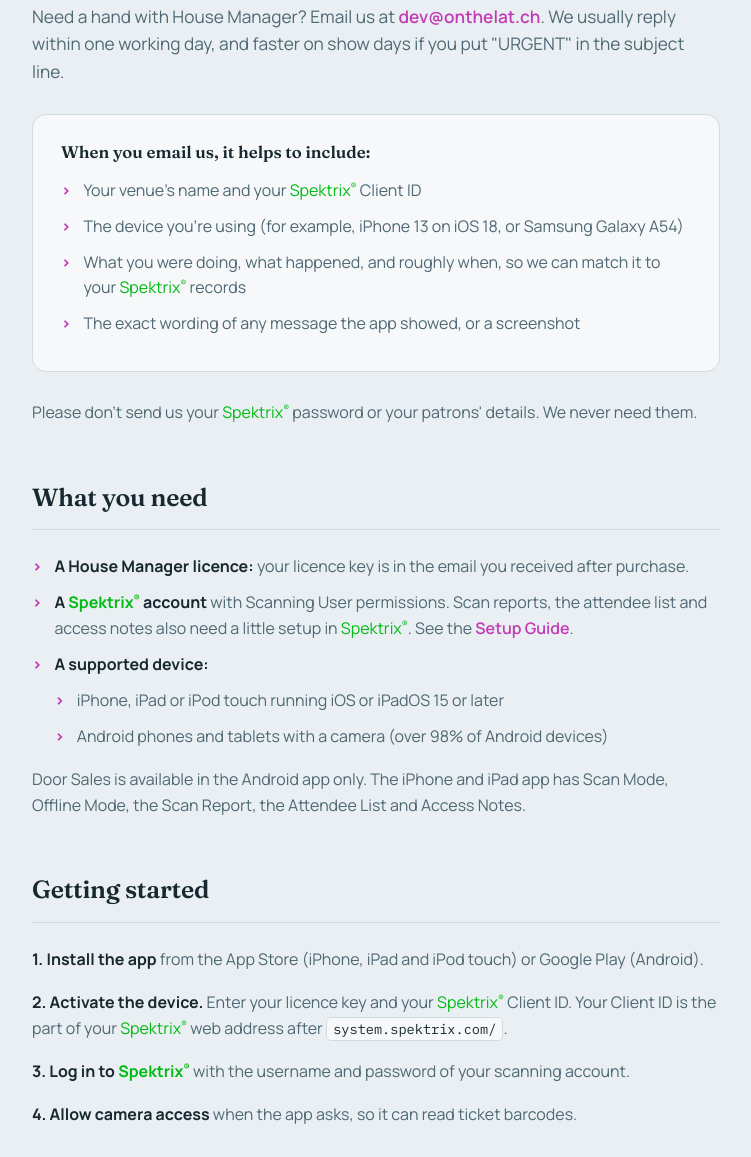
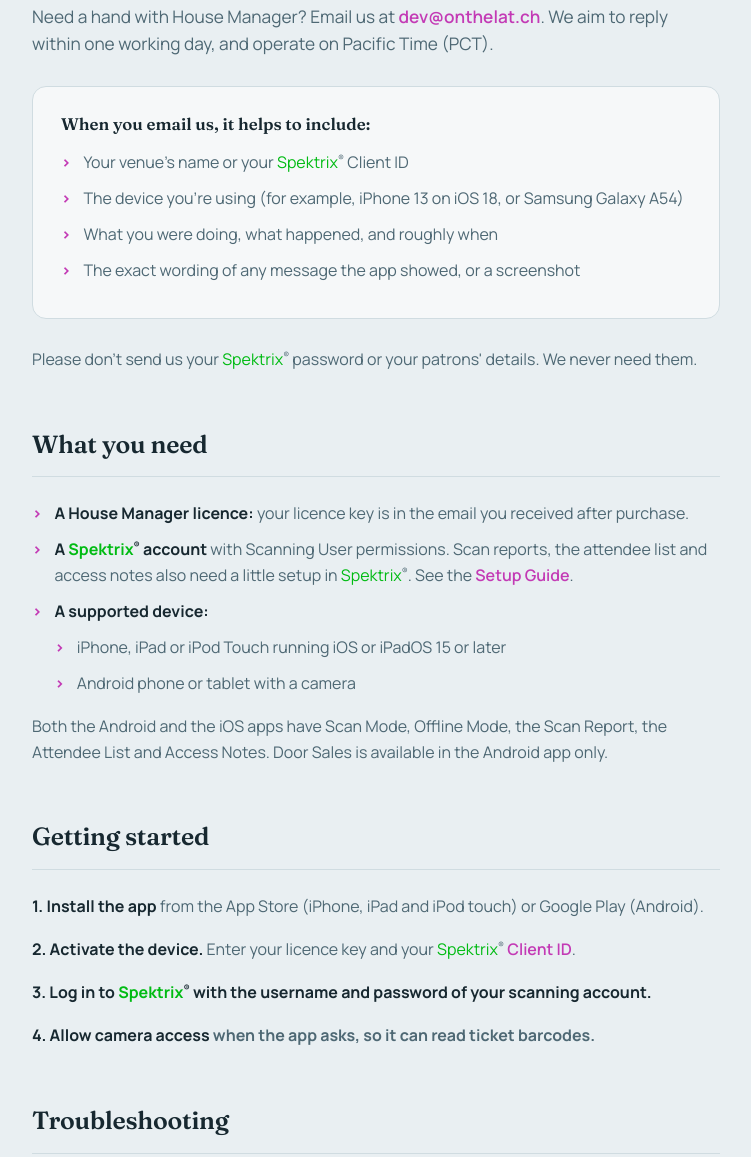
Before and after one commit to onthelatch/onthelatch.github.io, a plain HTML site: page support.html in a window 1280 px wide. Shown: the part 283-1440 px from the top of the page, without its empty margins (264-1015 px from the left). Drawn offline with Linux system fonts and the light colour scheme.

Commit message:
Update support.html

```diff
--- a/support.html
+++ b/support.html
@@ -44,39 +44,39 @@
         <p class="dated">House Manager for iPhone, iPad, iPod touch and Android</p>
     </div>
 
-    <p class="lede">Need a hand with House Manager? Email us at <a href="mailto:dev@onthelat.ch">dev@onthelat.ch</a>. We usually reply within one working day, and faster on show days if you put "URGENT" in the subject line.</p>
+    <p class="lede">Need a hand with House Manager? Email us at <a href="mailto:dev@onthelat.ch">dev@onthelat.ch</a>. We aim to reply within one working day, and operate on Pacific Time (PCT).</p>
 
     <div class="callout">
         <h4>When you email us, it helps to include:</h4>
         <ul style="margin-bottom:0;">
-            <li>Your venue's name and your <span class="spektrix-brand">Spektrix<span class="sup-tm">®</span></span> Client ID</li>
+            <li>Your venue's name or your <span class="spektrix-brand">Spektrix</span><span class="sup-tm">®</span> Client ID</li>
             <li>The device you're using (for example, iPhone 13 on iOS 18, or Samsung Galaxy A54)</li>
-            <li>What you were doing, what happened, and roughly when, so we can match it to your <span class="spektrix-brand">Spektrix<span class="sup-tm">®</span></span> records</li>
+            <li>What you were doing, what happened, and roughly when</li>
             <li>The exact wording of any message the app showed, or a screenshot</li>
         </ul>
     </div>
-    <p>Please don't send us your <span class="spektrix-brand">Spektrix<span class="sup-tm">®</span></span> password or your patrons' details. We never need them.</p>
+    <p>Please don't send us your <span class="spektrix-brand">Spektrix</span><span class="sup-tm">®</span> password or your patrons' details. We never need them.</p>
 
     <section>
         <h2>What you need</h2>
         <ul>
             <li><strong>A House Manager licence:</strong> your licence key is in the email you received after purchase.</li>
-            <li><strong>A <span class="spektrix-brand">Spektrix<span class="sup-tm">®</span></span> account</strong> with Scanning User permissions. Scan reports, the attendee list and access notes also need a little setup in <span class="spektrix-brand">Spektrix<span class="sup-tm">®</span></span>. See the <a href="setup.html">Setup Guide</a>.</li>
+            <li><strong>A <span class="spektrix-brand">Spektrix</span><span class="sup-tm">®</span> account</strong> with Scanning User permissions. Scan reports, the attendee list and access notes also need a little setup in <span class="spektrix-brand">Spektrix</span><span class="sup-tm">®</span>. See the <a href="setup.html">Setup Guide</a>.</li>
             <li><strong>A supported device:</strong>
                 <ul style="margin-top:.65rem;">
-                    <li>iPhone, iPad or iPod touch running iOS or iPadOS 15 or later</li>
-                    <li>Android phones and tablets with a camera (over 98% of Android devices)</li>
+                    <li>iPhone, iPad or iPod Touch running iOS or iPadOS 15 or later</li>
+                    <li>Android phone or tablet with a camera</li>
                 </ul>
             </li>
         </ul>
-        <p>Door Sales is available in the Android app only. The iPhone and iPad app has Scan Mode, Offline Mode, the Scan Report, the Attendee List and Access Notes.</p>
+        <p>Both the Android and the iOS apps have Scan Mode, Offline Mode, the Scan Report, the Attendee List and Access Notes. Door Sales is available in the Android app only.</p>
     </section>
 
     <section>
         <h2>Getting started</h2>
         <p><strong>1. Install the app</strong> from the App Store (iPhone, iPad and iPod touch) or Google Play (Android).</p>
-        <p><strong>2. Activate the device.</strong> Enter your licence key and your <span class="spektrix-brand">Spektrix<span class="sup-tm">®</span></span> Client ID. Your Client ID is the part of your <span class="spektrix-brand">Spektrix<span class="sup-tm">®</span></span> web address after <code>system.spektrix.com/</code>.</p>
-        <p><strong>3. Log in to <span class="spektrix-brand">Spektrix<span class="sup-tm">®</span></span></strong> with the username and password of your scanning account.</p>
+        <p><strong>2. Activate the device.</strong> Enter your licence key and your <span class="spektrix-brand">Spektrix</span><span class="sup-tm">®</span> <a href="https://support.spektrix.com/hc/en-us/articles/360033732011-How-to-Log-into-Spektrix#h_01HGE8HMJM40C62KZSTE5MQ9BZ">Client ID</a>.</p>
+        <p><strong>3. Log in to <span class="spektrix-brand">Spektrix</span><span class="sup-tm">®</span> with the username and password of your scanning account.</p>
         <p><strong>4. Allow camera access</strong> when the app asks, so it can read ticket barcodes.</p>
     </section>
 
@@ -95,7 +95,7 @@
         <p>Check the key against your licence email, character for character, including any hyphens.</p>
 
         <h3>"Client ID does not match this licence key."</h3>
-        <p>Each licence is tied to one <span class="spektrix-brand">Spektrix<span class="sup-tm">®</span></span> Client ID. Check that you've entered the same Client ID you gave at checkout. If your venue's Client ID has changed, email us.</p>
+        <p>Each licence is tied to one <span class="spektrix-brand">Spektrix</span><span class="sup-tm">®</span> Client ID. Check that you've entered the same Client ID you gave at checkout. If your venue's Client ID has changed, email us.</p>
 
         <h3>"Device no longer active. Activate it again."</h3>
         <p>Another device has taken this device's place on your licence. Activate this device again if you need it, and the device that has gone unused the longest will make way.</p>
@@ -104,15 +104,15 @@
         <p>Your licence's devices are all still in use, so none could make way for this one. Log out on a device you don't need, or email us to add licences.</p>
 
         <h3>The Scan Report, Attendee List or Access Notes are empty</h3>
-        <p>These features read a report from your <span class="spektrix-brand">Spektrix<span class="sup-tm">®</span></span> system. Check that:</p>
+        <p>These features read a report from your <span class="spektrix-brand">Spektrix</span><span class="sup-tm">®</span> system. Check that:</p>
         <ul>
             <li>your account has the Collect Report role;</li>
             <li>the report and report schedule are set up and named exactly as in the <a href="setup.html">Setup Guide</a>;</li>
             <li>your account's email address is on the report schedule's delivery list.</li>
         </ul>
 
-        <h3>Scans made offline haven't appeared in <span class="spektrix-brand">Spektrix<span class="sup-tm">®</span></span></h3>
-        <p>Offline scans are kept on the device and sent to <span class="spektrix-brand">Spektrix<span class="sup-tm">®</span></span> when the app reconnects. Keep the app open on a working connection until it shows that the sync is complete. Don't log out or delete the app while scans are waiting, or they'll be lost.</p>
+        <h3>Scans made offline haven't appeared in <span class="spektrix-brand">Spektrix</span><span class="sup-tm">®</span></h3>
+        <p>Offline scans are kept on the device and sent to <span class="spektrix-brand">Spektrix</span><span class="sup-tm">®</span> when the app reconnects. Keep the app open on a working connection until it shows that the sync is complete. Don't log out or delete the app while scans are waiting, or they'll be lost.</p>
     </section>
 
     <section>
@@ -126,15 +126,15 @@
 
     <section>
         <h2>Your data</h2>
-        <p>Your <span class="spektrix-brand">Spektrix<span class="sup-tm">®</span></span> login is kept on your device and sent only to <span class="spektrix-brand">Spektrix<span class="sup-tm">®</span></span>. Patron names, tickets and access notes pass only between your device and <span class="spektrix-brand">Spektrix<span class="sup-tm">®</span></span>. The only thing the app sends us is what we need to check your licence: your licence key, your Client ID and an identifier for the device. Read the full <a href="privacy.html">Privacy Policy</a>.</p>
+        <p>Your <span class="spektrix-brand">Spektrix</span><span class="sup-tm">®</span> login is kept on your device and sent only to <span class="spektrix-brand">Spektrix</span><span class="sup-tm">®</span>. Patron names, tickets and access notes pass only between your device and <span class="spektrix-brand">Spektrix</span><span class="sup-tm">®</span>. The only thing the app sends us is what we need to check your licence: your licence key, your Client ID and an identifier for the device. Read the full <a href="privacy.html">Privacy Policy</a>.</p>
         <p>To see the device records we hold for your licence, or to have one removed, email <a href="mailto:dev@onthelat.ch">dev@onthelat.ch</a> from the address on your licence.</p>
     </section>
 
     <section>
         <h2>Contact</h2>
-        <p>On the Latch (Alex Doble), British Columbia, Canada<br>
+        <p>On the Latch, British Columbia, Canada<br>
         Email: <a href="mailto:dev@onthelat.ch">dev@onthelat.ch</a></p>
-        <p>House Manager is an independent product. It is not made, supported or endorsed by <span class="spektrix-brand">Spektrix<span class="sup-tm">®</span></span> Ltd. For problems with your <span class="spektrix-brand">Spektrix<span class="sup-tm">®</span></span> system itself, contact <span class="spektrix-brand">Spektrix<span class="sup-tm">®</span></span> support.</p>
+        <p>House Manager is an independent product. It is not made, supported or endorsed by <span class="spektrix-brand">Spektrix</span><span class="sup-tm">®</span> Ltd. For problems with your <span class="spektrix-brand">Spektrix</span><span class="sup-tm">®</span> system itself, contact <span class="spektrix-brand">Spektrix</span><span class="sup-tm">®</span> support.</p>
     </section>
 
 <p class="back-link"><a href="index.html">← Back to Homepage</a></p>
```
